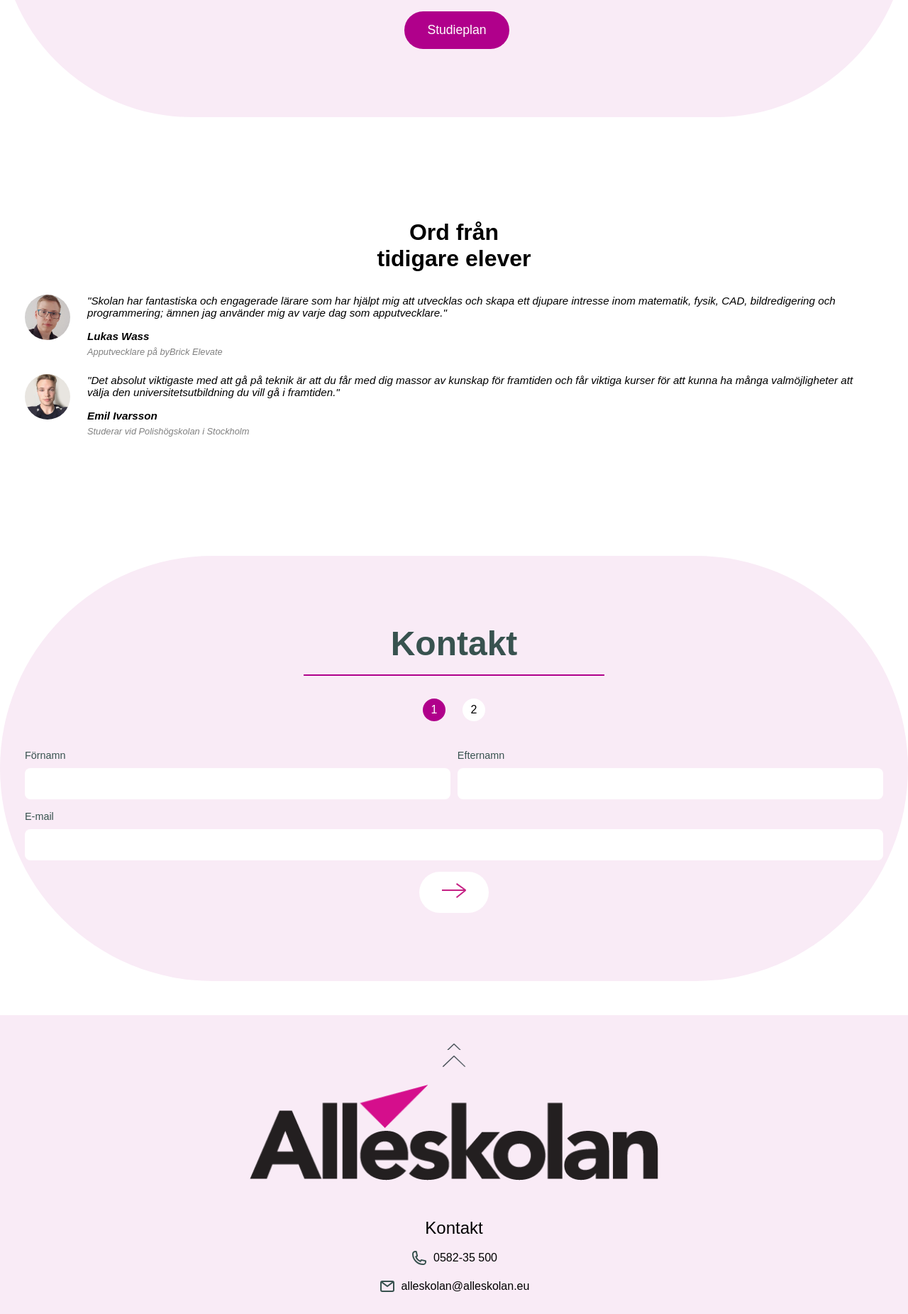
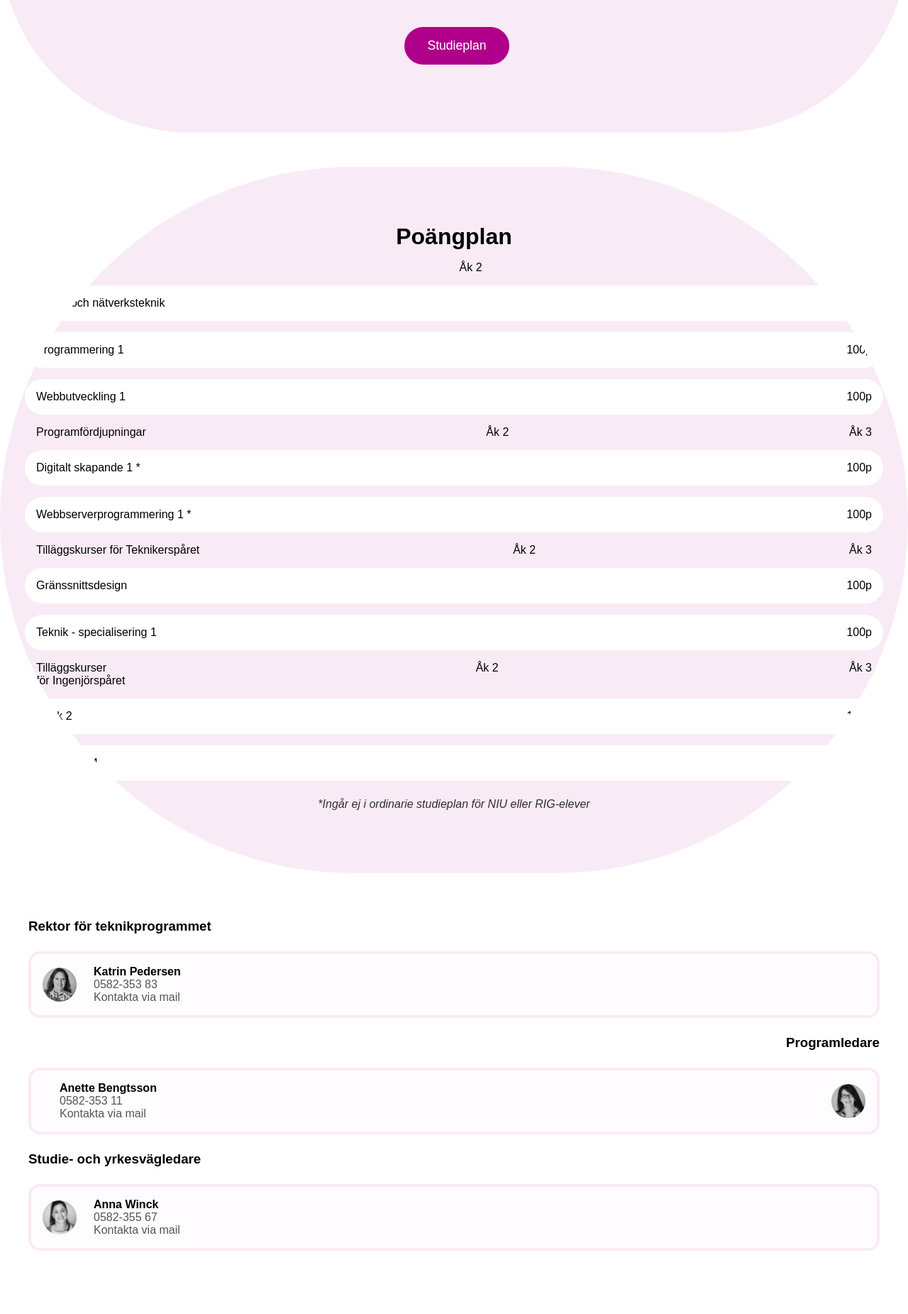
Before and after one commit to AbdullahMoubayed/Info-Media, a PHP site: page / in a window 1280 px wide. Shown: the part 4320-6171 px from the top of the page at 71% size. Run offline with PHP 8.4, Linux system fonts and the light colour scheme; some libraries are stand-ins or nearby versions.

Commit message:
we love Ankor

```diff
--- a/css/style.css
+++ b/css/style.css
@@ -216,6 +216,7 @@
 section#hero {
   padding: 0;
   padding-top: 5rem;
+  padding-bottom: 3rem;
   margin: 0 0 3rem 0;
   background: #F9EBF6;
   border-bottom-left-radius: 100rem;
@@ -445,8 +446,56 @@
   margin-top: 3rem;
 }
 
+.poang-plan {
+  background: #F9EBF6;
+  margin: auto;
+  text-align: center;
+  background: #F9EBF6;
+  border-radius: 100rem;
+  padding-top: 5rem;
+  padding-bottom: 5rem;
+}
+
+.poang-plan ul {
+  display: -webkit-box;
+  display: -ms-flexbox;
+  display: flex;
+  -webkit-box-pack: justify;
+      -ms-flex-pack: justify;
+          justify-content: space-between;
+  margin: 1rem;
+  text-align: left;
+}
+
+.poang-plan ul li {
+  list-style: none;
+}
+
+.poang-plan div.div {
+  background: #ffff;
+  padding: 1rem;
+  margin: 1rem 0;
+  border-radius: 10rem;
+  display: -webkit-box;
+  display: -ms-flexbox;
+  display: flex;
+  -webkit-box-pack: justify;
+      -ms-flex-pack: justify;
+          justify-content: space-between;
+}
+
+.poang-plan .NIU {
+  padding: 0.5rem 0;
+  color: #312e2e;
+}
+
+.poang-plan h3 {
+  text-align: center;
+  font-size: 2rem;
+}
+
 section#ord {
-  padding: 6rem 2.1875rem;
+  padding: 3rem 2.1875rem;
   /*both students*/
 }
 
@@ -504,78 +553,66 @@
   text-align: left;
 }
 
-#contact h1 {
-  text-align: center;
-  color: #38524F;
+section#contact {
+  padding: 1rem;
+  margin: 3rem 1.5rem;
 }
 
-#contact .steps {
-  display: -webkit-box;
-  display: -ms-flexbox;
-  display: flex;
-  -webkit-box-pack: justify;
-      -ms-flex-pack: justify;
-          justify-content: space-between;
-  width: 5.5rem;
-  margin: auto;
-  padding-top: 2rem;
+section#contact #rtlperson {
+  direction: rtl;
 }
 
-#contact .steps .step {
-  background: #fff;
-  height: 2rem;
-  width: 2rem;
-  border-radius: 50%;
+section#contact #rtlperson h3 {
+  text-align: right;
+}
+
+section#contact #rtlperson p {
+  direction: ltr;
+}
+
+section#contact .cperson h3 {
+  text-align: left;
+}
+
+section#contact .cperson div {
   display: -webkit-box;
   display: -ms-flexbox;
   display: flex;
   -webkit-box-align: center;
       -ms-flex-align: center;
           align-items: center;
-  -webkit-box-pack: center;
-      -ms-flex-pack: center;
-          justify-content: center;
+  -webkit-box-pack: justify;
+      -ms-flex-pack: justify;
+          justify-content: space-between;
+  border: 0.3rem solid #F9EBF6;
+  background-color: #f9ebf62d;
+  padding: 1rem;
+  border-radius: 1rem;
+  margin: 1.5rem 0;
 }
 
-#contact .steps .step.active {
-  background: #B0008B;
-  color: #fff;
+section#contact .cperson div span {
+  text-align: left;
+  margin-left: 1.5rem;
+  margin-right: auto;
 }
 
-#contact form {
-  margin-top: 2.5rem;
-  display: -ms-grid;
-  display: grid;
-  row-gap: 1rem;
-  -webkit-column-gap: 0.6rem;
-          column-gap: 0.6rem;
-  -ms-grid-columns: 1fr 1fr 1fr 1fr;
-      grid-template-columns: 1fr 1fr 1fr 1fr;
-  -ms-grid-rows: auto;
-      grid-template-rows: auto;
-      grid-template-areas: "header header main main"
- "sidebar sidebar footer footer"
- "nothing . . ."
- "notnothing notnothing notnothing notnothing"
- ". else else .";
+section#contact .cperson div span h5 {
+  font-size: 1rem;
 }
 
-#contact form label {
-  margin-right: auto;
-  font-size: .9em;
-  color: #38524F;
-  margin-bottom: -0.35rem;
+section#contact .cperson div span a {
+  text-decoration: none;
+  color: #555555;
 }
 
-#contact form input[type="text"] {
-  border: none;
-  padding: 0.9rem;
-  border-radius: 0.5rem;
+section#contact .cperson div span p {
+  color: #555555;
 }
 
-#contact form button {
-  margin-top: 1.5rem;
-  margin: auto;
+section#contact .cperson div img {
+  width: 3rem;
+  border-radius: 50%;
 }
 
 footer {
--- a/index.html
+++ b/index.html
@@ -14,8 +14,8 @@
         <header id="start" class="purple-1">
             <nav class="flex i_center">
                 <!-- Two icons for closing and opening the menu -->
-                <a href="#start"><img class="logo" src="assets/img/infomedia.svg" alt="Info-Media"></a>
-                <i v-if='!isOpen' class="menu-btn flex" :class='{ open: !isOpen }' @click='toggleMenu'>
+                <a href="#"><img class="logo" src="assets/img/infomedia.svg" alt="Info-Media"></a>
+                <i v-show='!isOpen' class="menu-btn flex" :class='{ open: !isOpen }' @click='toggleMenu'>
                     <div class="menu-btn_burger"></div>
                     <div class="menu-btn_burger"></div>
                 </i>
@@ -49,14 +49,13 @@
             <p>Gör dina digitala idéer <i>verkliga</i></p>
             <div class="btns">
                 <a href="html/las-mer.html"><button class="btn white_t t_center" type="button">Öppet hus</button></a>
-                <input class="btn purple_t t_center" type="button" value="Studieplan">
+                <a href="html/las-mer.html"><input class="btn purple_t t_center" type="button" value="Studieplan"></a>
             </div>
             <img class="t_center" src="assets/img/hero.png" alt="Computah">
-            <h1 class="framtid t_center">Framtid</h1>
         </section>
 
         <!-- The contacting floated circle -->
-        <button class="contact-cr"><img src="assets/img/contact.svg" alt=""></button>
+        <a href="#contact"><button class="contact-cr"><img src="assets/img/contact.svg" alt=""></button></a>
 
         <!-- "Om"-sektionen -->
         <section id="om" class="flex j_center t_center">
@@ -79,7 +78,7 @@
             <p class='after'>Här får du möjlighet till att utveckla och framställa dina digitala idéer.</p>
             <p class='after'>Alltifrån 3D-modellering av spel till programmering av hemsidor.</p>
             <p>Dina kunskaper utmanas ständigt som stärker din kunskap kring området.</p>
-            <input class="btn purple" type="button" value="Läs mer">
+            <a href="html/las-mer.html"><input class="btn purple" type="button" value="Läs mer"></a>
 
         <!-- The grid of the languages that we are going to learn -->
             <div class="språk-grid-container flex">
@@ -91,6 +90,7 @@
 
         </section>
 
+        <!-- We love Ankor! -->
         <!-- "Varför Info-Media"-sektionen -->
         <section id="varfor" >
             <h1 class='after'>Varför <br> Info-Media?</h1>
@@ -106,8 +106,120 @@
             <h1 class='after'>Kursstruktur</h1>
             <p class='after'>Info-Media är uppdelat i två spår: Ingenjör- och teknikerspåret. Olika kurser läggs till beroende på vilket spår du väljer.</p>
             <p>Oberoende på vilket spår du väljer kommer du läsa kurserna: Webbserverprogrammering 1, Webbutveckling 1, Programmering 1, Dator- och nätverksteknik 1 & Digitalt skapande 1.</p>
-            <input class="btn purple_t" type="button" value="Studieplan">
+            <a href="html/las-mer.html"><input class="btn purple_t" type="button" value="Studieplan"></a>
+            </section>
+
+            <section class='poang-plan'>
+                <h3>Poängplan</h3>
+                <ul>
+                    <li>Inriktningar</li>
+                    <li>Åk 2</li>
+                    <li>Åk 3</li>
+                </ul>
+                <div class='div'>
+                    <span>Dator- och nätverksteknik</span>
+                    <span>100p</span>
+                </div>
+                <div class='div'>
+                    <span>Programmering 1</span>
+                    <span>100p</span>
+                </div>
+                <div class='div'>
+                    <span>Webbutveckling 1</span>
+                    <span>100p</span>
+                </div>
+
+                <ul>
+                    <li>Programfördjupningar</li>
+                    <li>Åk 2</li>
+                    <li>Åk 3</li>
+                </ul>
+
+                <!-- Ingen hatar ankor! -->
+
+                <div class='div'>
+                    <span>Digitalt skapande 1 *</span>
+                    <span>100p</span>
+                </div>
+                <div class='div'>
+                    <span>Webbserverprogrammering 1 *</span>
+                    <span>100p</span>
+                </div>
+
+                <ul>
+                    <li>Tilläggskurser för Teknikerspåret</li>
+                    <li>Åk 2</li>
+                    <li>Åk 3</li>
+                </ul>
+                <div class='div'>
+                    <span>Gränssnittsdesign</span>
+                    <span>100p</span>
+                </div>
+                <div class='div'>
+                    <span>Teknik - specialisering 1</span>
+                    <span>100p</span>
+                </div>
+
+                <ul>
+                    <li>Tilläggskurser <br> för Ingenjörspåret</li>
+                    <li>Åk 2</li>
+                    <li>Åk 3</li>
+                </ul>
+                <div class='div'>
+                    <span>Fysik 2</span>
+                    <span>100p</span>
+                </div>
+                <div class='div'>
+                    <span>Matematik 4 </span>
+                    <span>100p</span>
+                </div>
+                <div class="NIU">
+                    <p><i>*Ingår ej i ordinarie studieplan för NIU eller RIG-elever</i></p>
+                </div>
+            </section>
+
+            <!-- Ankor är bäst -->
+
+            <section id="contact">
+                <div class="cperson">
+                    <h3>Rektor för teknikprogrammet</h3>
+                    <div>
+                        <img src="assets/img/katrin.jpg" alt="Bild på Karin">
+                        <span>
+                            <h5>Katrin Pedersen</h5>
+                            <p>0582-353 83</p>
+                            <a href="mailto:katrin.pedersen@alleskolan.eu">Kontakta via mail</a>
+                        </span>
+                    </div>
+                </div>
+
+                <div id="rtlperson" class="cperson">
+                    <h3>Programledare</h3>
+                    <div >
+                        <img src="assets/img/Anette-Bengtsson-1.jpg" alt="Bild på Anette">
+                        <span>
+                            <h5>Anette Bengtsson</h5>
+                            <p>0582-353 11</p>
+                            <a href="mailto:anette.bengtsson@alleskolan.eu">Kontakta via mail</a>
+                        </span>
+
+                    </div>
+                </div>
+
+                <div class="cperson">
+                    <h3>Studie- och yrkesvägledare</h3>
+                    <div>
+                        <img src="assets/img/Anna-Winck.jpg" alt="Bild på Karin">
+                        <span>
+                            <h5>Anna Winck</h5>
+                            <p>0582-355 67</p>
+                            <a href="mailto:anna.winck@alleskolan.eu">Kontakta via mail</a>
+                        </span>
+                    </div>
+                </div>
         </section>
+
+        <!-- Ankor are number one! -->
 
         <!-- "Ord från tidigare elever"-sektionen -->
         <section id='ord' class="flex j_center">
@@ -135,26 +247,6 @@
                     <p class="work">Studerar vid Polishögskolan i Stockholm</p>
                 </div>
             </div>
-        </section>
-
-        <!-- Kontakt-sektionen -->
-        <section id="contact" class="round">
-            <h1 class="after t_center">Kontakt</h1>
-<!--EETTA OCHCHH TWÅOUA-->
-            <!-- Etta och tvåa -->
-            <div class="steps">
-                <div class="step active"><span>1</span></div>
-                <div class="step"><span>2</span></div>
-            </div>
-            <form method="post">
-                <label style=" grid-area: header;" for="fnamn">Förnamn</label>
-                <label style=" grid-area: main;" for="lname">Efternamn</label>
-                <input style=" grid-area: sidebar;" name="name" type="text">
-                <input style=" grid-area: footer;" name='lname' type="text">
-                <label style=" grid-area: nothing;" for="namn">E-mail</label>
-                <input style=" grid-area: notnothing;" class='f' type="text">
-                <button style=" grid-area: else;" class='btn white_t'> <img src="assets/icon/pil-right.svg" alt="next"> </button>
-            </form>
         </section>
 
         <!-- The footer-section -->
```
Also changed, not shown: css/lasmer.css (+7 -4 lines), css/lasmer.scss (+7 -9 lines), css/style.scss (+89 -54 lines), html/las-mer.html (+7 -8 lines), 2 other files.
